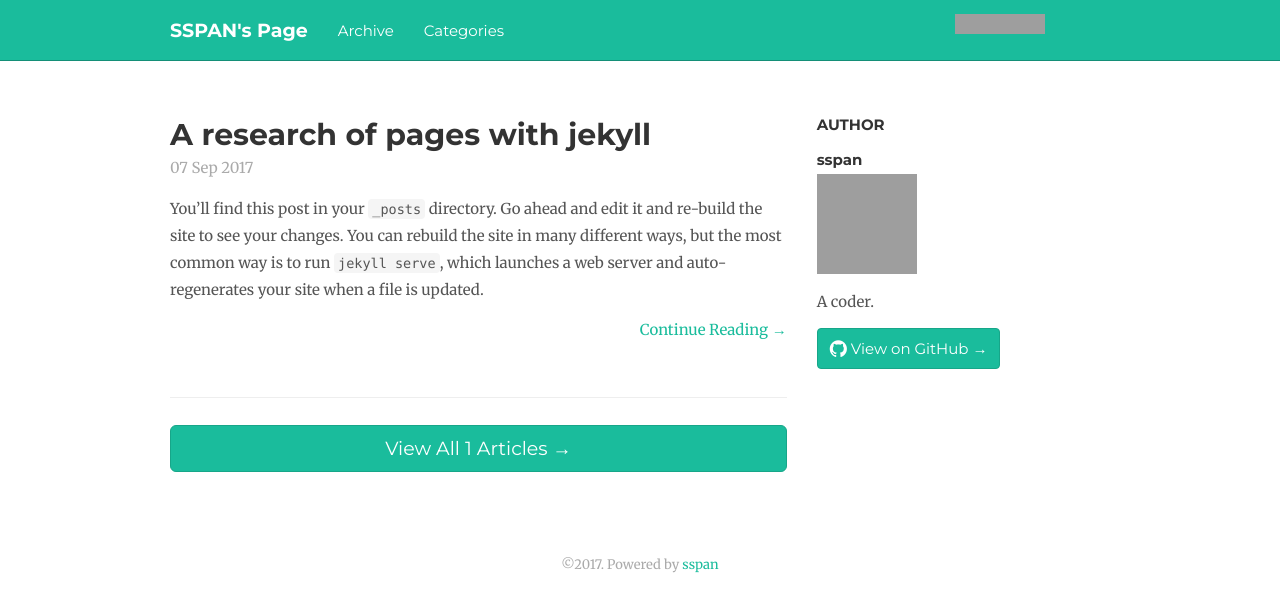
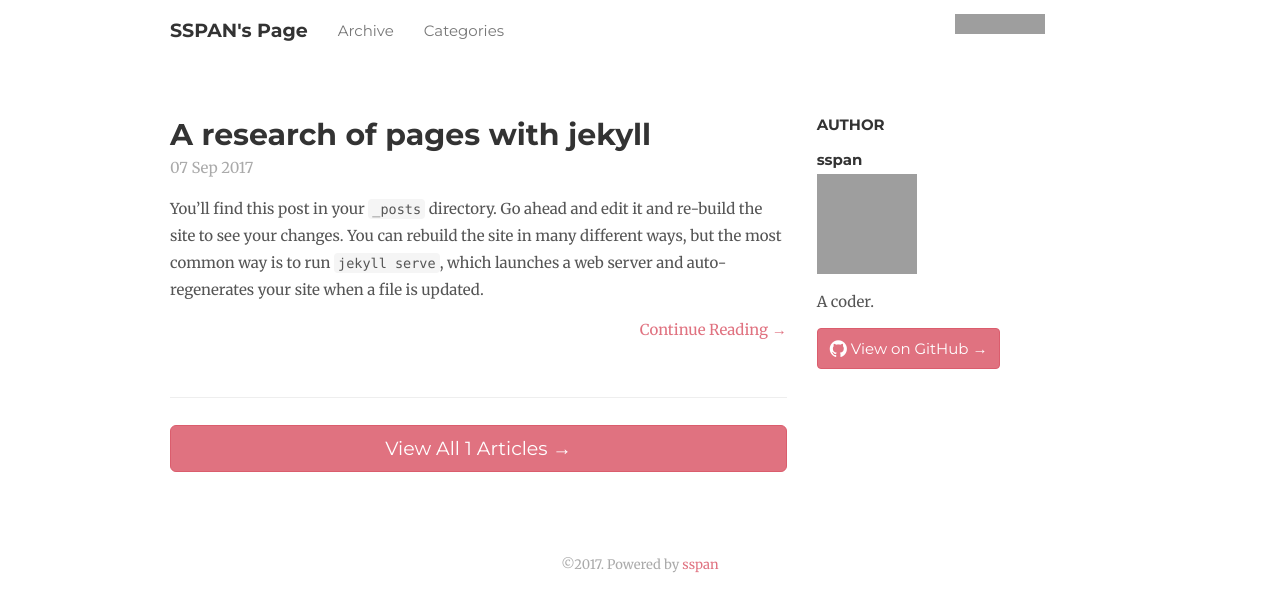
Before and after one commit to dennyxi/sspantz.github.io, a Jekyll site: the page built from index.html, in a window 1280 px wide. Shown: the top 612 px of the page. Built offline with Jekyll 4.4.1, drawn with Linux system fonts in a browser that asks for light colours; nearby versions of some CDN libraries; comment, search, counter and statistics services are not loaded; grey boxes are pictures that could not be loaded.

Commit message:
Update theme.yml

```diff
--- a/_data/theme.yml
+++ b/_data/theme.yml
@@ -14,7 +14,7 @@ num_home_posts: 5
 # - purple
 # - orange
 # - red
-color: turquoise
+color: default
 
 # Show navigation below each post?
 show_post_navs: true
```
